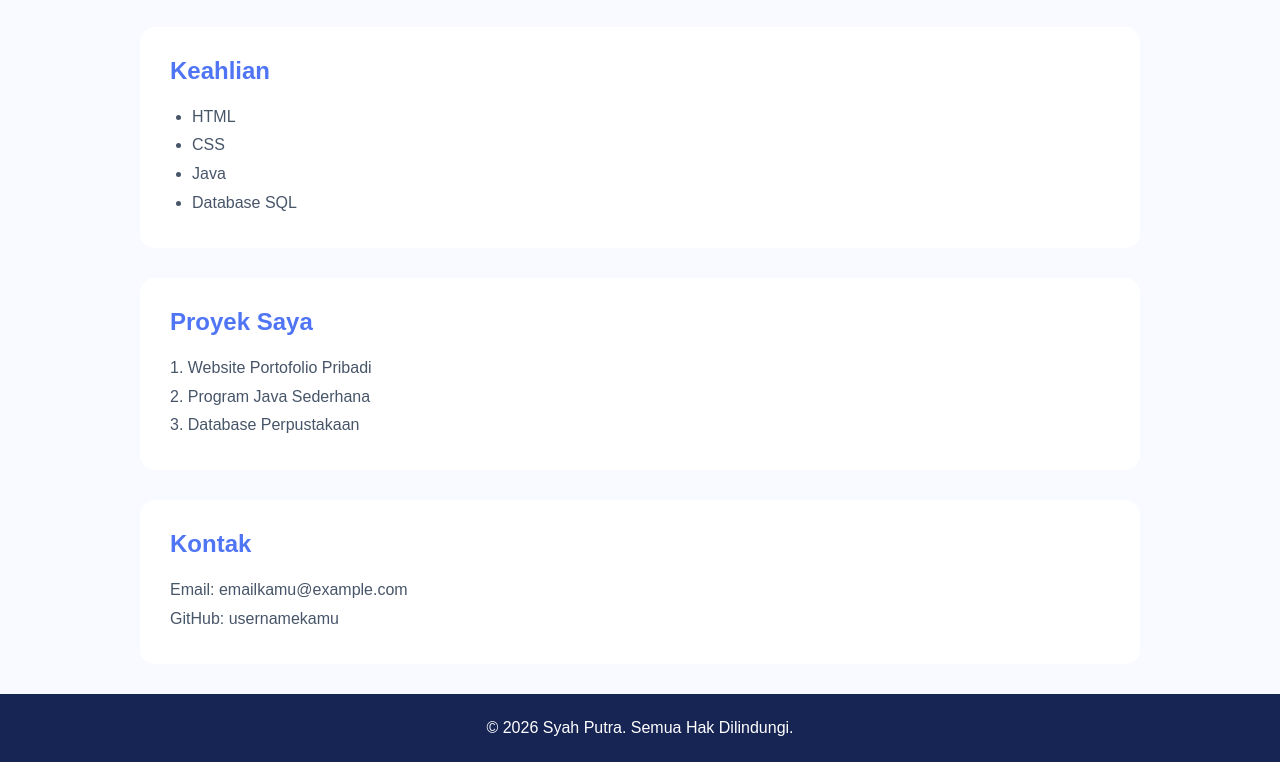
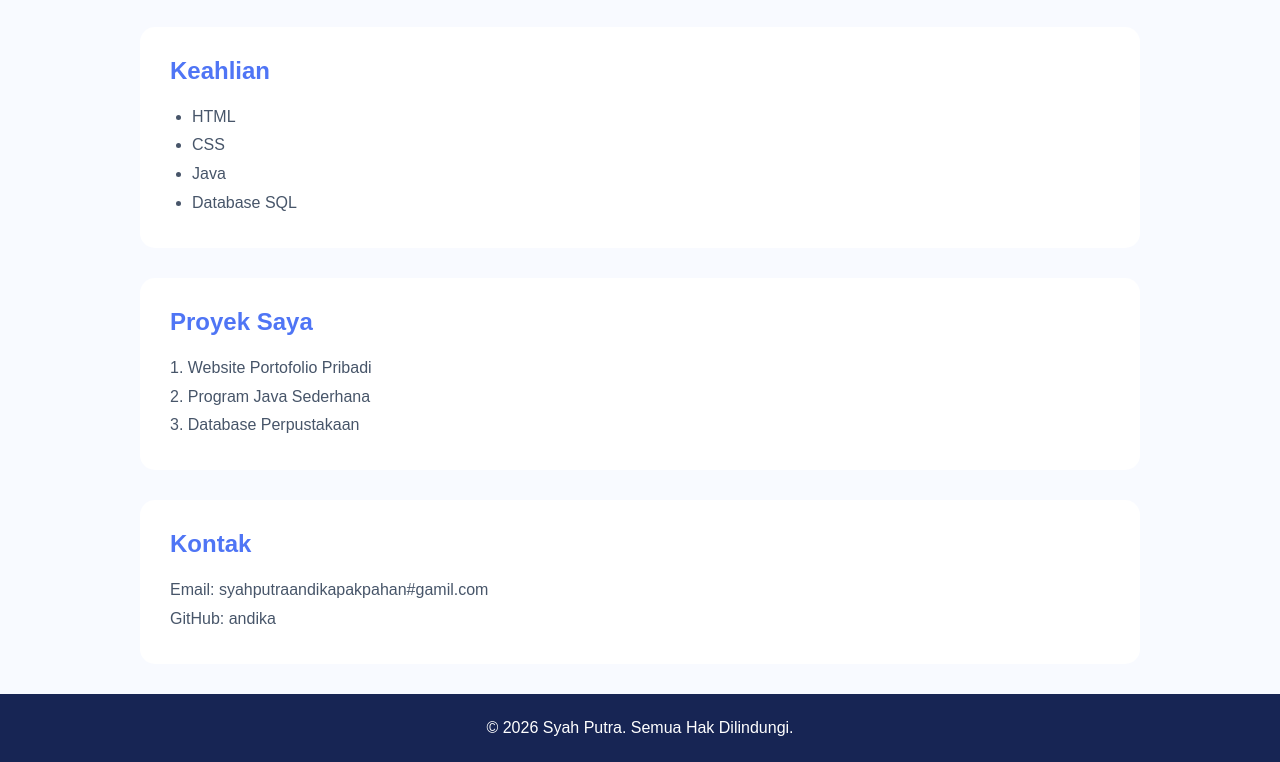
Before and after one commit to syahputraandikapakpahan-cmyk/portofolio-syah-putra, a plain HTML site: page index.html in a window 1280 px wide. Shown: the part 815-1577 px from the top of the page. Drawn offline with Linux system fonts and the light colour scheme.

Commit message:
Update index.html

```diff
--- a/index.html
+++ b/index.html
@@ -296,8 +296,8 @@
 
     <section id="kontak">
         <h2>Kontak</h2>
-        <p>Email: emailkamu@example.com</p>
-        <p>GitHub: usernamekamu</p>
+        <p>Email: syahputraandikapakpahan#gamil.com</p>
+        <p>GitHub: andika</p>
     </section>
 
     <footer>
```
